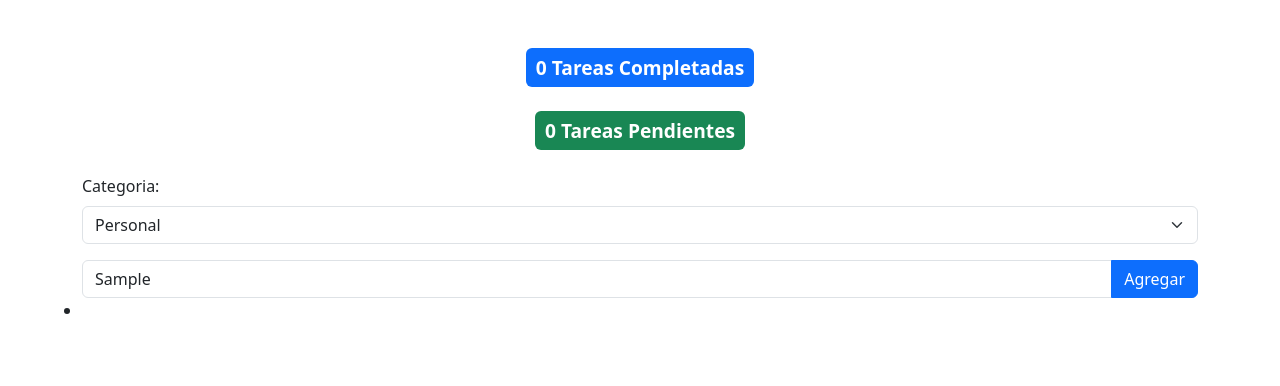
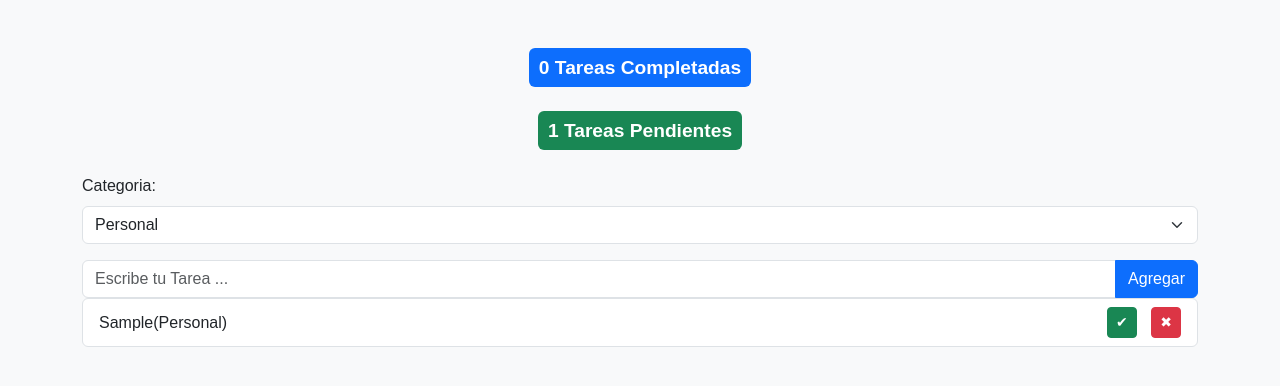
Before and after one commit to emsad08/proyecto1, a plain HTML site: page index.html in a window 1280 px wide. Both pictures are taken after typing "Sample" into the empty fields and a click on the button "Agregar". Drawn offline with nearby package versions, Linux system fonts and the light colour scheme.

Commit message:
Proyecto Actualizado

```diff
--- a/css/style.css
+++ b/css/style.css
@@ -1,5 +1,20 @@
+body{
+    font-family: Arial, Helvetica, sans-serif;
+    background-color: #f8f9fa;
+}
+
 .badge{
     font-size: 1.2rem;
     padding: 10px /* top, right, bottom, left */
     /* 1rem = 16px  */
 }
+
+.list-group-item{
+    display: flex;
+    justify-content: space-between;
+    align-items: center;
+}
+
+.list-group-item button{
+    margin-left: 10px;
+}
--- a/index.html
+++ b/index.html
@@ -1,5 +1,5 @@
 <!DOCTYPE html>
-<html lang="en">
+<html lang="es">
 <head>
     <meta charset="UTF-8">
     <meta name="viewport" content="width=device-width, initial-scale=1.0">
@@ -19,7 +19,7 @@
             </div>
             <!-- Contador de Tareas Pendientes -->
              <div class="text-center mb-4">
-               <span class="badge bg-success" id="contador-tareas-completadas">
+               <span class="badge bg-success" id="contador-tareas-pendientes">
                  0 Tareas Pendientes
                </span>
              </div>
@@ -42,11 +42,11 @@
           <ul class="list-group" id="lista-tareas">
               <!-- Undorder List -->
                <!-- Aqui se agregaran las tareas -->
-                <li class="">
 
-                </li>
+
           </ul>
     </div>
+    <script src="https://cdn.jsdelivr.net/npm/bootstrap@5.0.2/dist/js/bootstrap.bundle.min.js" integrity="sha384-MrcW6ZMFYlzcLA8Nl+NtUVF0sA7MsXsP1UyJoMp4YLEuNSfAP+JcXn/tWtIaxVXM" crossorigin="anonymous"></script>
     <script src="js/script.js"></script>
 </body>
 </html>
--- a/js/script.js
+++ b/js/script.js
@@ -3,7 +3,7 @@ const tareaInput = document.getElementById('tarea-input');
 const agregarBtn = document.getElementById('agregar-tarea');
 const listaTareas = document.getElementById('lista-tareas');
 const contadorTareasCompletadas = document.getElementById('contador-tareas-completadas');
-const contadorTareasPendientes = document.getElementById('contador-tareas-completadas');
+const contadorTareasPendientes = document.getElementById('contador-tareas-pendientes');
 const categoriaSelect = document.getElementById('categoria-select');
 
 // Document es el DOM, el contenido de HTML que estamos manipulando.
@@ -11,6 +11,7 @@ const categoriaSelect = document.getElementById('categoria-select');
 // Cargar Tareas guardadas al iniciar
 
 document.addEventListener('DOMContentLoaded',cargarTareas);
+
 // e = evento
 // DOMContentLoaded
 /**
@@ -30,6 +31,30 @@ tareaInput.addEventListener('keypress', (e) => {
 // Evento para manejar acciones en la lista
 listaTareas.addEventListener('click',manejarAcciones);
 
+function manejarAcciones(e){
+  // Estableciendo el comportamiento de los botones de la lista
+  // Tachar (completar) y eliminar
+  // .target = Obtiene el elemento donde te encuentras
+  // .parentElement Accede al elemento padre (un nivel arriba respecto del nivel donde te encuentras)
+  // querySelector = Selecciona Elementos en tu documento HTML (DOM)
+  // classList = Lista todas las clases del elemento seleccionado
+  //  contains = devuelve un true o false si tiene la clase que le estas preguntando
+  // .toggle = Agrega o elimina una clase de tu elemento.
+
+  // Boton Tachar
+  if(e.target.classList.contains('completar-btn')){
+      e.target.parentElement.parentElement.querySelector('span').classList.toggle('text-decoration-line-through');
+  }
+
+  // Boton Eliminar
+  if(e.target.classList.contains('eliminar-btn')){
+    e.target.parentElement.parentElement.remove();
+  }
+
+  guardarTareas();
+  actualizarContador();
+}
+
 // Funcion: Agregar Tarea
 function agregarTarea(){
     const tarea = tareaInput.value.trim();  //  .trim elimina espacios al inicio y al final
@@ -41,4 +66,103 @@ function agregarTarea(){
     }
     const li  = document.createElement('li');
     li.className = 'list-group-item';
+    li.innerHTML = `
+       <span>${tarea}(${categoria})</span>
+       <div>
+         <button class="btn btn-success btn-sm completar-btn">✔</button>
+         <button class="btn btn-danger btn-sm eliminar-btn">✖</button>
+       </div>
+    `;
+
+    /*
+      <ul id="lista-tareas">
+          <li class="list-group-item">
+              <span>Tarea 1</span>
+              <div>
+                <button class="btn btn-success btn-sm completar-btn">✔</button>
+                <button class="btn btn-danger btn-sm eliminar-btn">✖</button>
+              </div>
+          </li>
+      </ul>
+    */
+
+      listaTareas.appendChild(li);
+      tareaInput.value='';
+
+
+     // Guardar en localStorage
+
+     guardarTareas();
+     actualizarContador();
+
 }
+
+//Local Storage
+/**
+ * Espacio de Almacenamiento dentro de nuestro navegador:
+ *
+ * Propiedades
+ * 1. Solo Guarda Texto
+ * 2. Guarda la informacion b<jo un 'key'
+ * 3. Solo devuelve String o texto
+ *
+ * Metodos
+ * 1. JSON.stringify() para convertir  array u objetos en texto
+ * 2. localStorage.setItem(key)
+ * 3. localStorage.getItem(key)
+ * 4. localStorage.removeItem(key)
+ * 5. localStorage.clearItem(key)
+ */
+
+function guardarTareas(){
+   const tareas = [];
+  document.querySelectorAll('.list-group-item').forEach(
+    item => {
+        const texto = item.querySelector('span').innerText;
+        const completada = item.querySelector('span').classList.contains('text-decoration-line-through');
+        tareas.push([texto, completada]);
+    }
+  );
+
+    localStorage.setItem('tareas',JSON.stringify(tareas));
+    //console.log(tareas);
+}
+
+
+
+function cargarTareas(){
+    const tareasGuardadas =  JASON.parse(localStorage.getItem('tareas')) ||  [];
+    tareasGuardadas.forEach(
+      tarea => {
+        const li = document.createElement('li');
+        li.className = 'list-group-item';
+        li.innerHTML = `
+          <span class="${tarea.completada ? 'text-decoration-line-through': ''}">${tarea.texto}</span>
+          <div>
+               <button class="btn btn-sm btn-success completar-btn">✔</button>
+               <button class="btn btn-sm btn-danger eliminar-btn">✖</button>
+          </div>
+        `;
+        listaTareas.appendChild(li);
+      }
+    );
+
+    actualizarContador();
+
+}
+
+
+function actualizarContador(){
+
+  const tareasCompletadas = document.querySelectorAll('.text-decoration-line-through').length;
+  contadorTareasCompletadas.textContent = `${tareasCompletadas} Tareas Completadas`;
+  console.log('Tareas Completadas', tareasCompletadas);
+
+  const tareasPendientes = document.querySelectorAll(
+    '.list-group-item:not(:has(span.text-decoration-line-through))'
+  ).length;
+
+  contadorTareasPendientes.textContent = `${tareasPendientes} Tareas Pendientes`;
+  console.log('Tareas Pendientes');
+
+}
```
